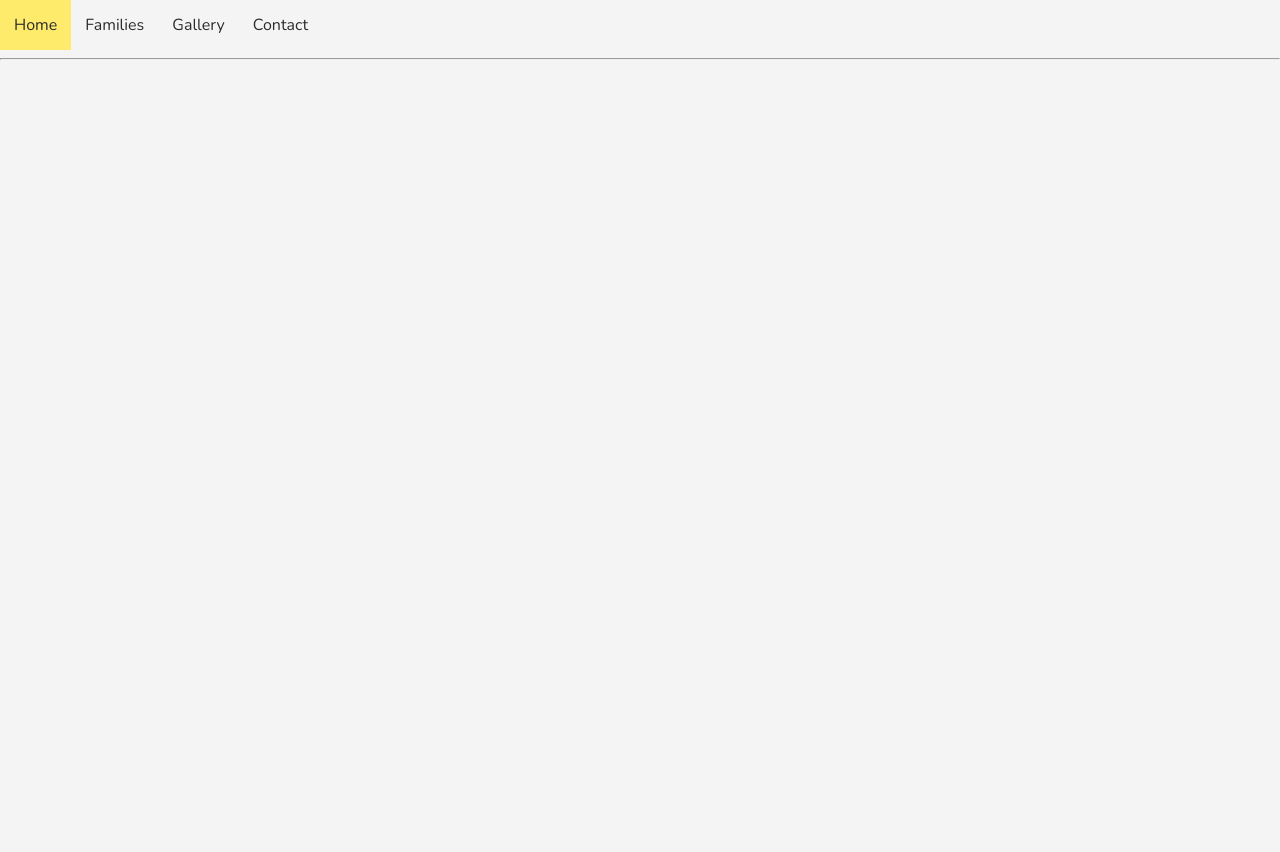
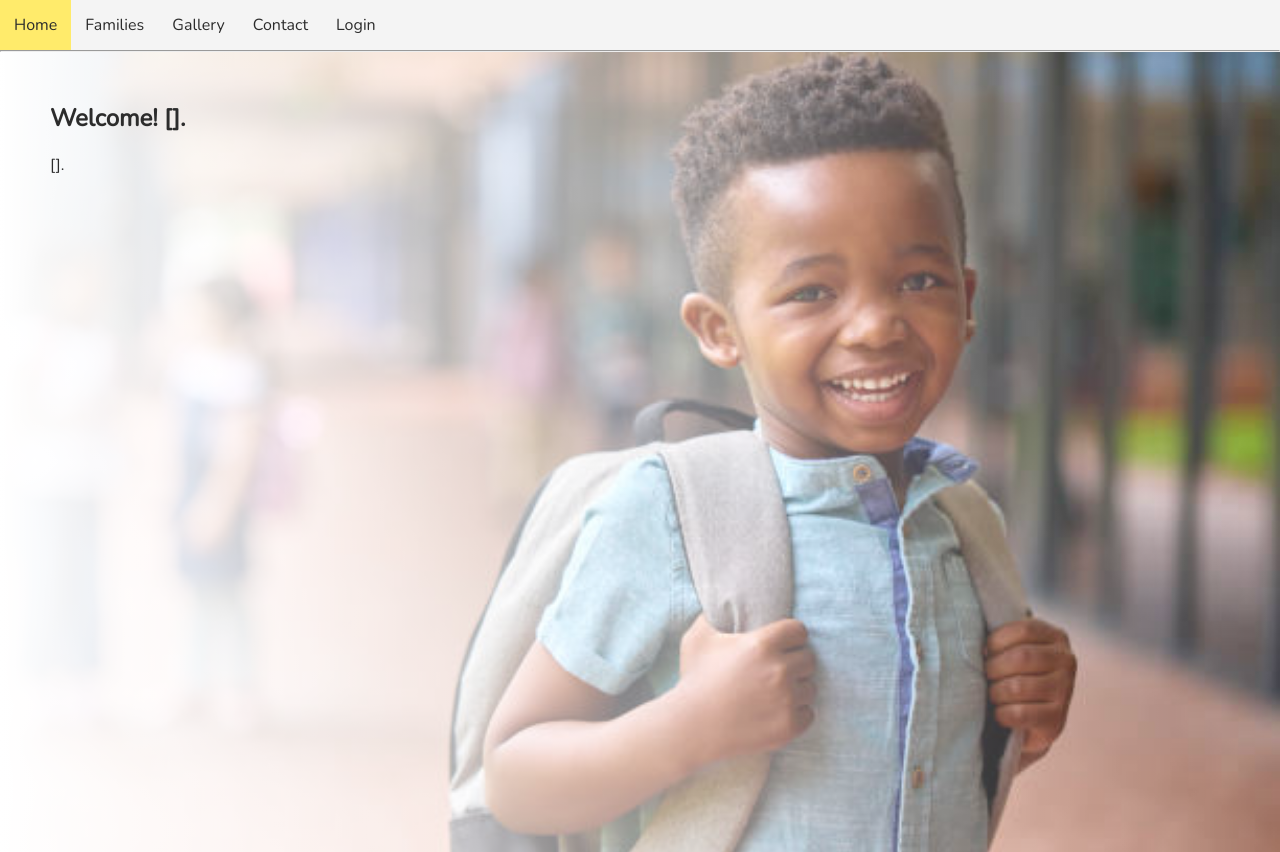
Before and after one commit to Alesahe/SEHSCT3, a website with bundled scripts: page public/html/index.html in a window 1280 px wide. Before the commit the page ends 800 px from the top, so only its background shows below. Built offline with nearby package versions, Linux system fonts and the light colour scheme.

Commit message:
continued working on it
ignore the sotkc imgae dude

```diff
--- a/public/css/navbar.css
+++ b/public/css/navbar.css
@@ -3,6 +3,7 @@
   top: 0;
   overflow: hidden;
   background-color: var(--background-colour);
+  z-index:100;
 }
 
 .topnav a {
--- a/public/css/stylesheet.css
+++ b/public/css/stylesheet.css
@@ -10,4 +10,36 @@ body {
 
 hr {
     color: var(--text-colour);
+    margin-top: 0px;
+    margin-bottom: 0px;
 }
+
+.hero {
+    height: 100vh;
+    display: flex;
+    justify-content: center;
+    align-items: center;
+    background-image: url(../images/bg.jpg);
+    background-size: cover; /* or 100vw*/
+    position: relative;
+}
+
+.gradient {
+    height: 100%;
+    width: 100%;
+    background-image: linear-gradient(to right, white, transparent);
+    opacity: 1;
+    position: absolute;
+    top: 0;
+    left: 0;
+}
+
+h1 {
+    margin-left: 50px;
+    margin-top: 50px;
+    z-index: 99;
+}
+
+p {
+    margin-left: 50px;
+}
--- a/public/html/index.html
+++ b/public/html/index.html
@@ -20,8 +20,15 @@
         <a href="contact">Contact</a>
 
         <box-icon name="menu" class="icon" aria-label="burger menu" style="background-color: var(--background-colour);" onclick="resizeNavbar()"></box-icon>
+        <a href="login" id="loginButton">Login</a>
     </div>
     <hr>
 
+    <section class="hero">
+        <div class="hero-content gradient">
+            <h1> Welcome! []. </h1>
+            <p> []. </p>
+        </div>
+    </section>
 </body>
 </html>
```
Also changed, not shown: public/images/bg.jpg (added).
